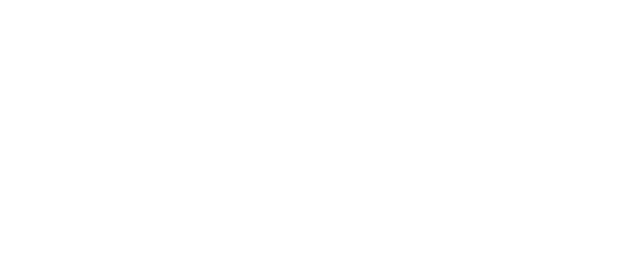
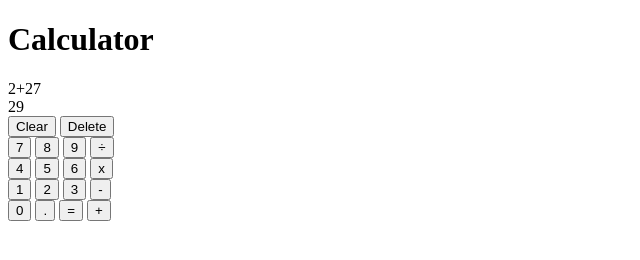
Before and after one commit to AlejandraO1/calculator-app, a plain HTML site: page index.html in a window 1280 px wide. Shown: the whole page, without its empty margins (0-640 px from the left). Drawn offline with Linux system fonts and the light colour scheme; files that its build step writes are made by us from their sources; files whose address does not match are found by name.

Commit message:
Added basic structure of buttons for the calculator

```diff
--- a/index.html
+++ b/index.html
@@ -7,7 +7,40 @@
     <title>Calculator</title>
   </head>
   <body>
+    <h1>Calculator</h1>
     <div class="container"></div>
+    <div>
+      <div class="equation">2+27</div>
+      <div class="answer">29</div>
+    </div>
+    <div>
+      <button class="clear">Clear</button>
+      <button class="delete">Delete</button>
+    </div>
+    <div>
+      <button class="number-7">7</button>
+      <button class="number-8">8</button>
+      <button class="number-9">9</button>
+      <button class="divide">÷</button>
+    </div>
+    <div>
+      <button class="number-4">4</button>
+      <button class="number-5">5</button>
+      <button class="number-6">6</button>
+      <button class="multiply">x</button>
+    </div>
+    <div>
+      <button class="number-1">1</button>
+      <button class="number-2">2</button>
+      <button class="number-3">3</button>
+      <button class="subtract">-</button>
+    </div>
+    <div>
+      <button class="number-0">0</button>
+      <button class="decimal">.</button>
+      <button class="equal">=</button>
+      <button class="add">+</button>
+    </div>
     <script src="src/app.js"></script>
   </body>
 </html>
```
